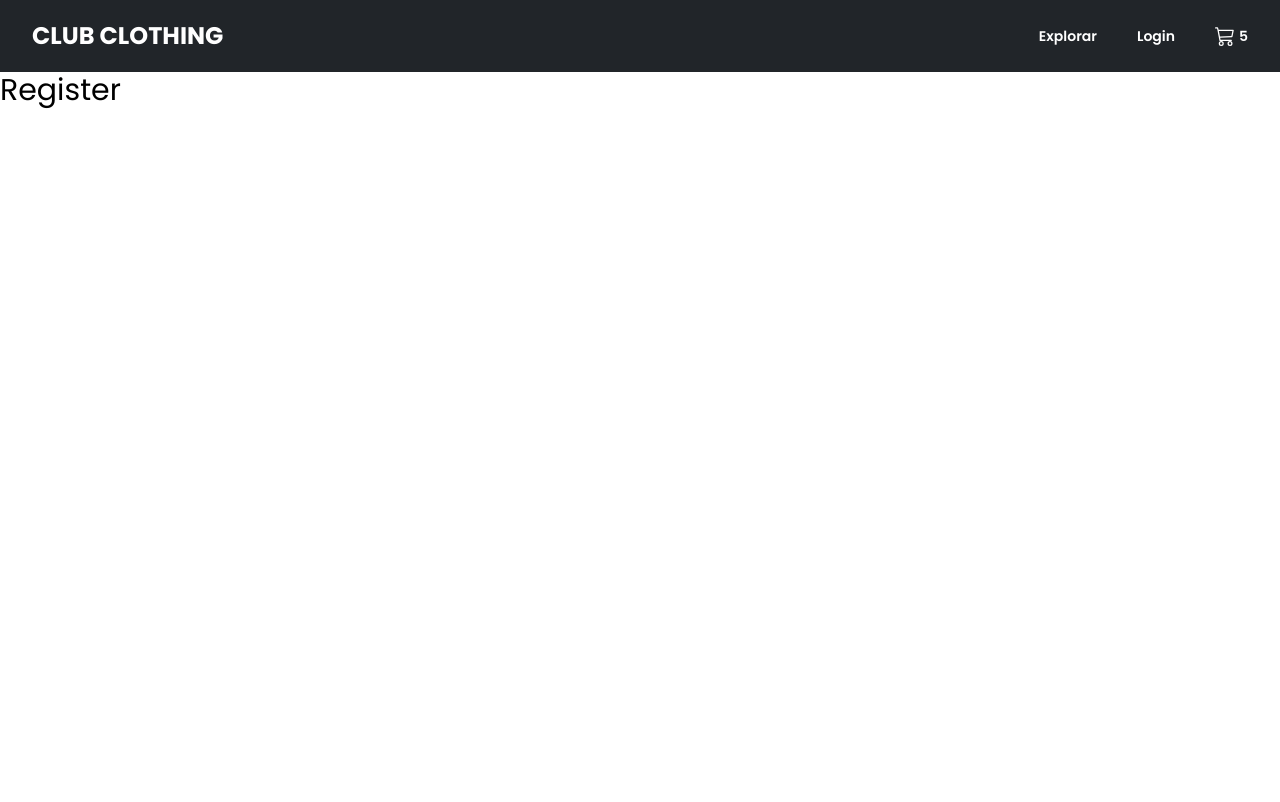
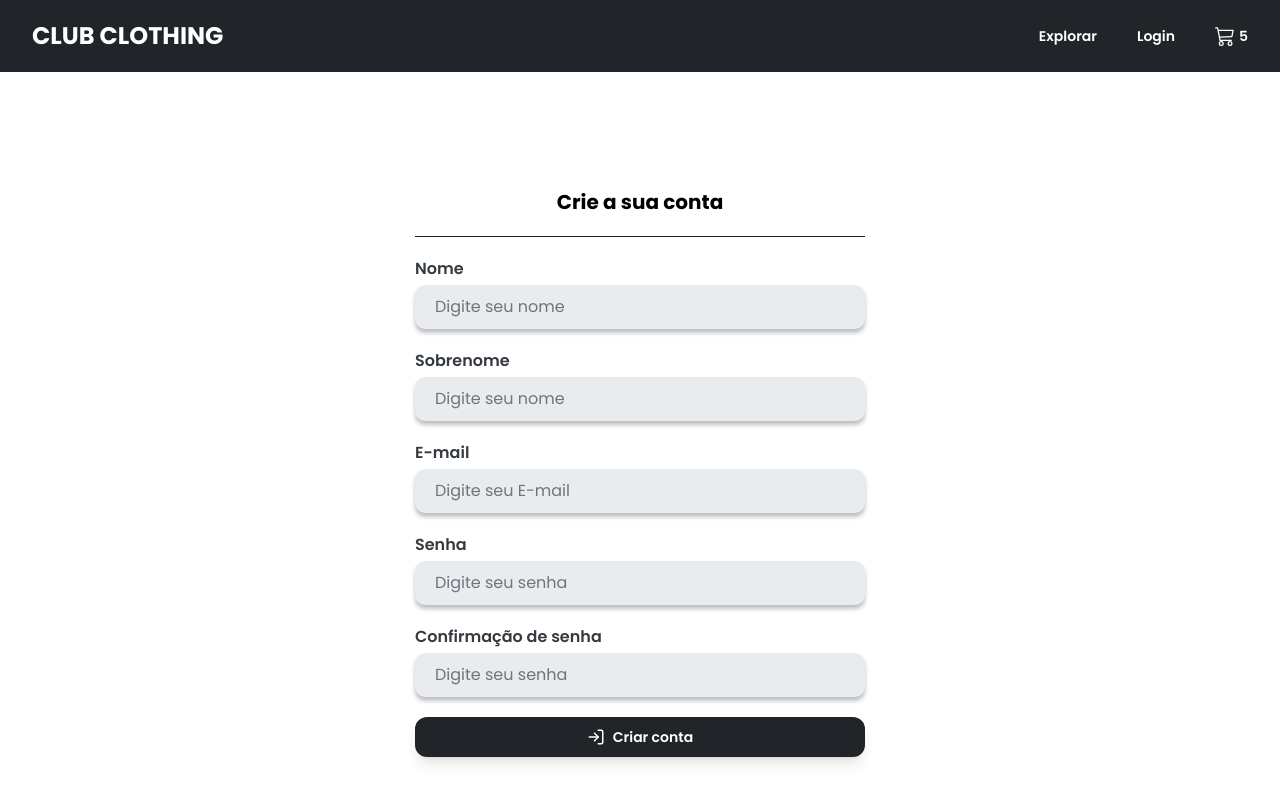
Before and after one commit to ayranoliveira1/Club-clothing-website, a Next.js app: page /register in a window 1280 px wide. Shown: the top 802 px of the page. Built offline with nearby package versions, Linux system fonts and the light colour scheme.

Commit message:
Feat: add Register page

```diff
--- a/app/register/page.tsx
+++ b/app/register/page.tsx
@@ -1,5 +1,53 @@
+import { FiLogIn } from "react-icons/fi";
+import CustomButton from "../components/custom-button";
+import CustomInput from "../components/customInput/custom-input";
+
 const RegisterPage = () => {
-  return <div className="text-3xl text-black">Register</div>;
+  return (
+    <main className="flex h-[100%] items-center justify-center">
+      <div className="flex w-[450px] flex-col items-center gap-5">
+        <h2 className="text-xl font-bold text-black">Crie a sua conta</h2>
+
+        <div className="h-[1px] w-full bg-[#212529]"></div>
+
+        <div className="flex w-full flex-col gap-1">
+          <label className="font-semibold text-[#343A40]">Nome</label>
+
+          <CustomInput className="text-base" placeholder="Digite seu nome" />
+        </div>
+
+        <div className="flex w-full flex-col gap-1">
+          <label className="font-semibold text-[#343A40]">Sobrenome</label>
+
+          <CustomInput className="text-base" placeholder="Digite seu nome" />
+        </div>
+
+        <div className="flex w-full flex-col gap-1">
+          <label className="font-semibold text-[#343A40]">E-mail</label>
+
+          <CustomInput className="text-base" placeholder="Digite seu E-mail" />
+        </div>
+
+        <div className="flex w-full flex-col gap-1">
+          <label className="font-semibold text-[#343A40]">Senha</label>
+
+          <CustomInput className="text-base" placeholder="Digite seu senha" />
+        </div>
+
+        <div className="flex w-full flex-col gap-1">
+          <label className="font-semibold text-[#343A40]">
+            Confirmação de senha
+          </label>
+
+          <CustomInput className="text-base" placeholder="Digite seu senha" />
+        </div>
+
+        <CustomButton startIcon={<FiLogIn size={18} />}>
+          Criar conta
+        </CustomButton>
+      </div>
+    </main>
+  );
 };
 
 export default RegisterPage;
```
